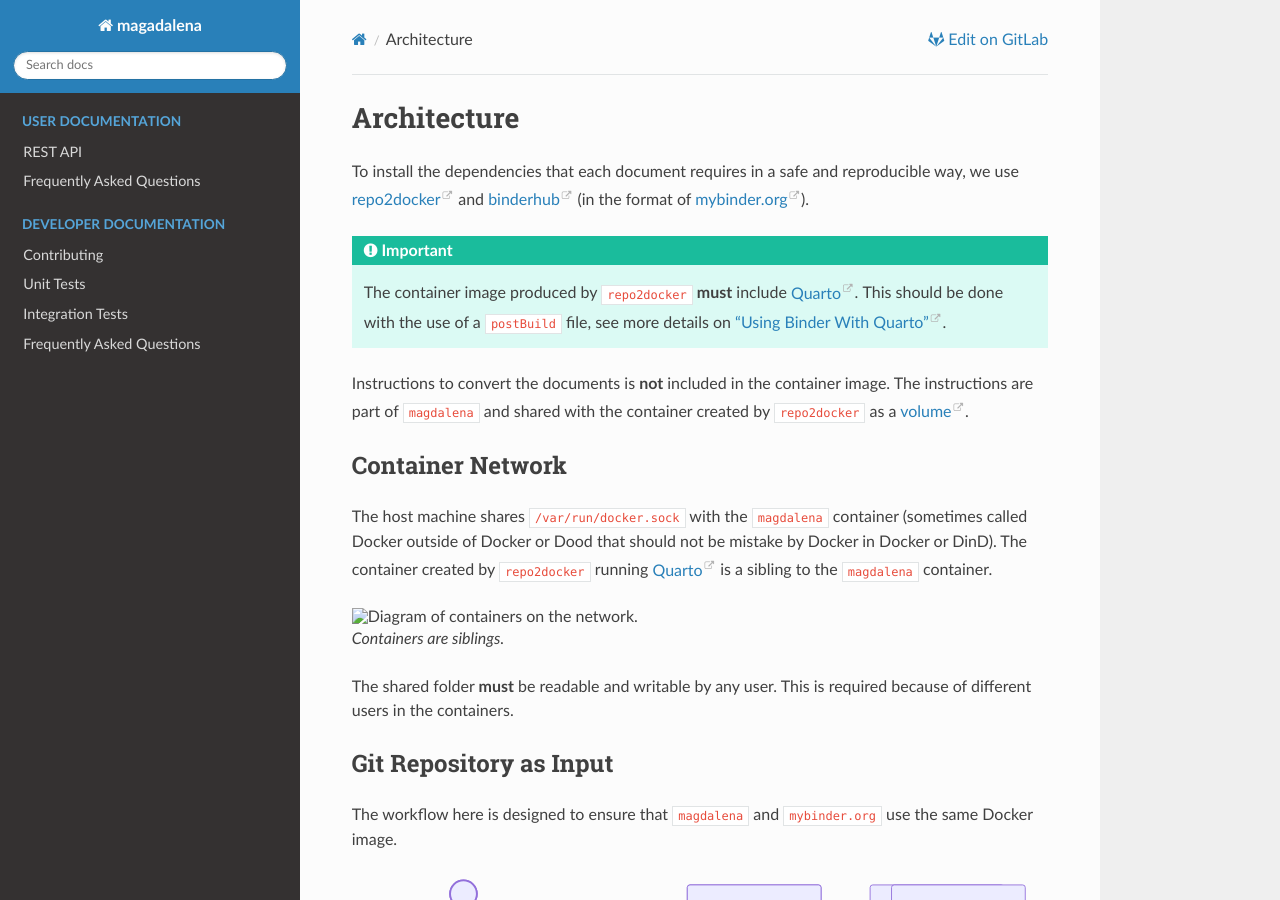
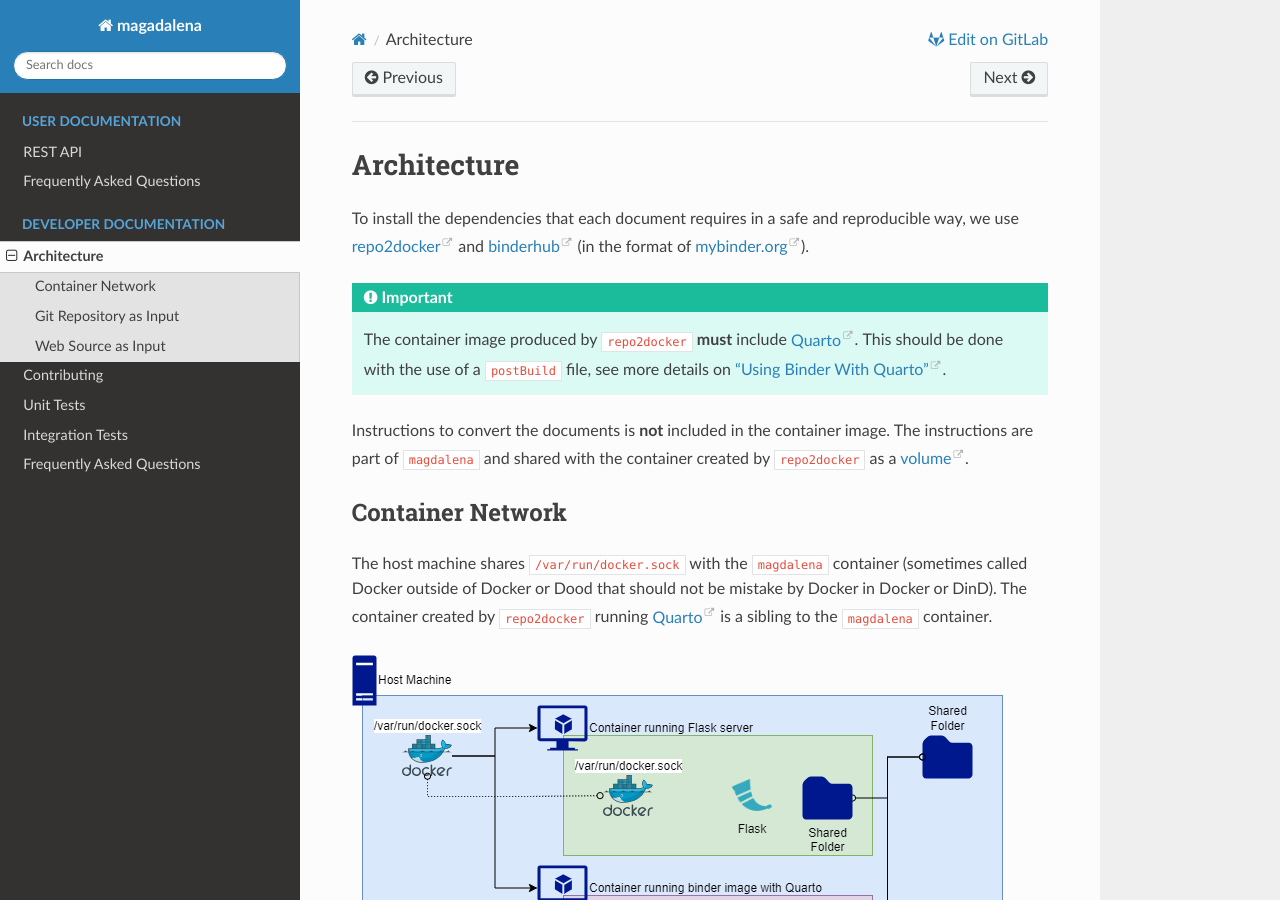
Before and after one commit to gesiscss/magdalena, a Sphinx documentation site: the page built from docs/source/dev/architecture.rst, in a window 1280 px wide and 900 px high. Built offline with Sphinx 7.4.7 and the Read the Docs theme 2.0.0, drawn with Linux system fonts in a browser that asks for light colours; pages that are not in the unit, such as notebooks, are missing from menus.

Commit message:
Fix path to files in documentation

```diff
--- a/docs/source/dev/architecture.rst
+++ b/docs/source/dev/architecture.rst
@@ -22,7 +22,7 @@
 not be mistake by Docker in Docker or DinD). The container created by ``repo2docker`` running
 `Quarto <https://quarto.org/>`__ is a sibling to the ``magdalena`` container.
 
-.. figure:: img/magdalena.drawio.png
+.. figure:: ../img/magdalena.drawio.png
    :alt: Diagram of containers on the network.
 
    Containers are siblings.
--- a/docs/source/index.rst
+++ b/docs/source/index.rst
@@ -54,7 +54,7 @@
    :maxdepth: 2
    :caption: Developer Documentation
 
-   user/architecture
+   dev/architecture
    dev/contributing
    dev/unit-tests
    dev/integration-tests
```
